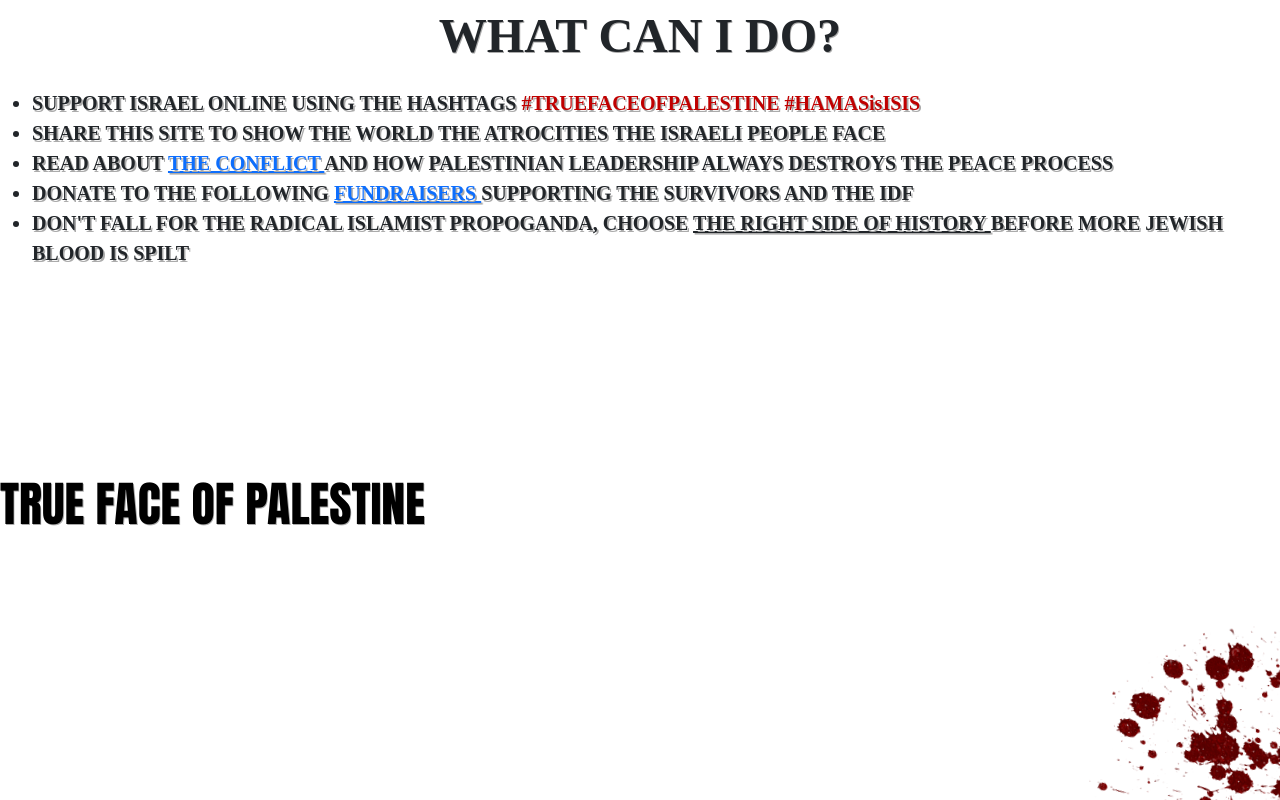
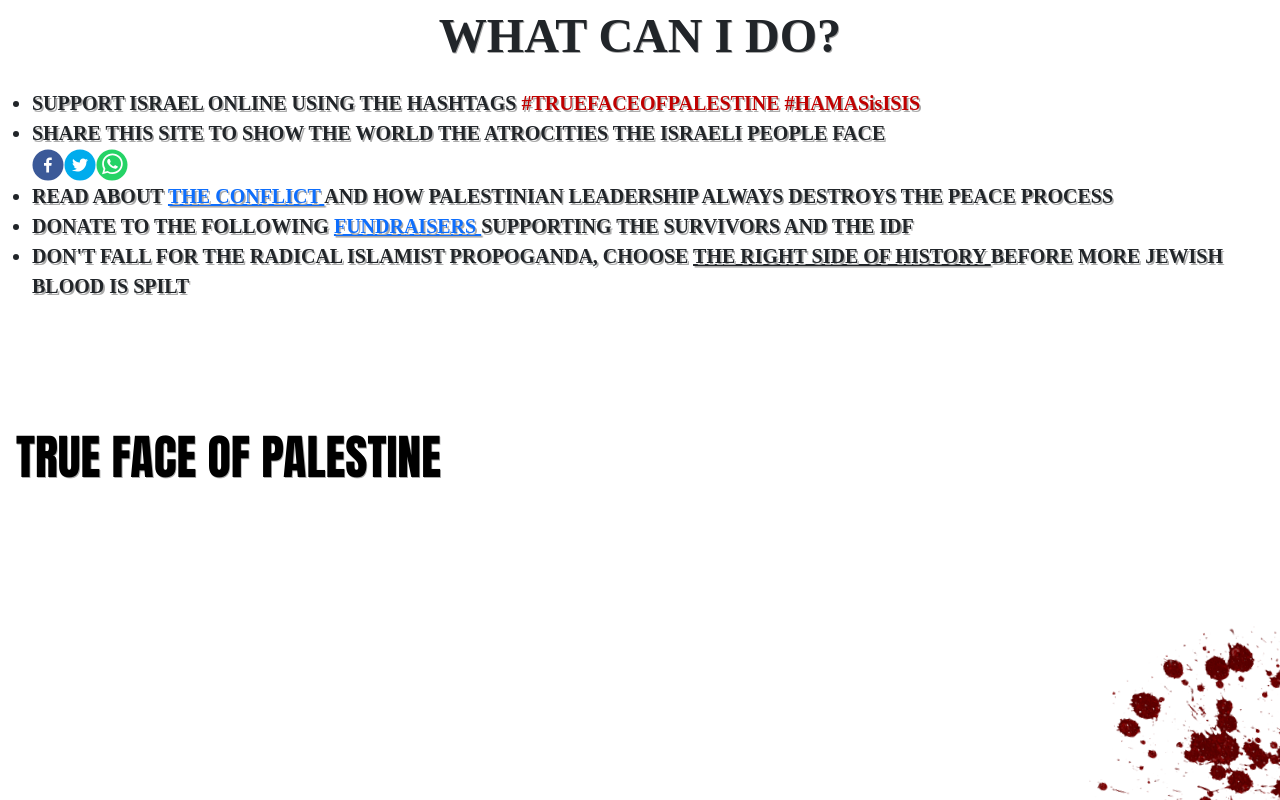
Before and after one commit to The-October-Team/7th-of-october, a React (Create React App) app: page /enough in a window 1280 px wide. Shown: the top 800 px of the page. Built offline with nearby package versions, Linux system fonts and the light colour scheme; a web font is replaced by a local one.

Commit message:
added share buttons

```diff
--- a/package.json
+++ b/package.json
@@ -17,6 +17,7 @@
     "react-dom": "^18.2.0",
     "react-router-dom": "^6.16.0",
     "react-scripts": "5.0.1",
+    "react-share": "^4.4.1",
     "typescript": "^4.9.5",
     "web-vitals": "^2.1.4"
   },
--- a/src/pages/enough.tsx
+++ b/src/pages/enough.tsx
@@ -2,6 +2,8 @@ import React from "react";
 import "../styles.css";
 import "bootstrap/dist/css/bootstrap.min.css";
 import { Link } from "react-router-dom";
+import { FacebookShareButton, TwitterShareButton, WhatsappIcon, WhatsappShareButton } from "react-share";
+import { FacebookIcon, TwitterIcon } from "react-share";
 
 function EnoughContent() {
     return (
@@ -9,7 +11,29 @@ function EnoughContent() {
             <p className="title">WHAT CAN I DO?</p>
             <ul className="bullet-points">
                 <li> SUPPORT ISRAEL ONLINE USING THE HASHTAGS <span className="hashtag"> #TRUEFACEOFPALESTINE #HAMASisISIS </span ></li>
-                <li> SHARE THIS SITE TO SHOW THE WORLD THE ATROCITIES THE ISRAELI PEOPLE FACE</li>
+                <li> SHARE THIS SITE TO SHOW THE WORLD THE ATROCITIES THE ISRAELI PEOPLE FACE <br/>
+                    <FacebookShareButton
+                        url={"https://trueface.com/"}
+                        quote={"Learn more about how Hamas Is Isis!"}
+                        hashtag={"#TRUEFACEOFPALESTINE"}
+                        className="share-button"
+                    >
+                        <FacebookIcon size={32} round />
+                    </FacebookShareButton>
+                    <TwitterShareButton
+                        title={"The true face of Palestine"}
+                        url={"https://trueface.com/"}
+                        hashtags={["TRUEFACEOFPALESTINE", "HAMASisISIS"]}
+                    >
+                        <TwitterIcon size={32} round />
+                    </TwitterShareButton>
+                    <WhatsappShareButton
+                        title={"The true face of Palestine"}
+                        url={"https://trueface.com/"}
+                    >
+                        <WhatsappIcon size={32} round />
+                    </WhatsappShareButton>
+                </li>
                 <li> READ ABOUT <a href="https://en.wikipedia.org/wiki/Israeli%E2%80%93Palestinian_conflict"> THE CONFLICT </a> AND HOW PALESTINIAN LEADERSHIP ALWAYS DESTROYS THE PEACE PROCESS </li>
                 <li> DONATE TO THE FOLLOWING <a href="https://google.com/"> FUNDRAISERS </a> SUPPORTING THE SURVIVORS AND THE IDF </li>
                 <li> DON&apos;T FALL FOR THE RADICAL ISLAMIST PROPOGANDA, CHOOSE <u> THE RIGHT SIDE OF HISTORY </u> BEFORE MORE JEWISH BLOOD IS SPILT </li>
--- a/src/styles.css
+++ b/src/styles.css
@@ -58,7 +58,8 @@
 
 #trueface {
     position: relative;
-    top: 10rem;
+    top: 5rem;
+    left: 1rem;
     color: black;
     font-family: "Impact";
     text-shadow: 0.05rem 0.05rem #ABABAB;
```
Also changed, not shown: 1 other file (tests, documents, lock files or other folders).
